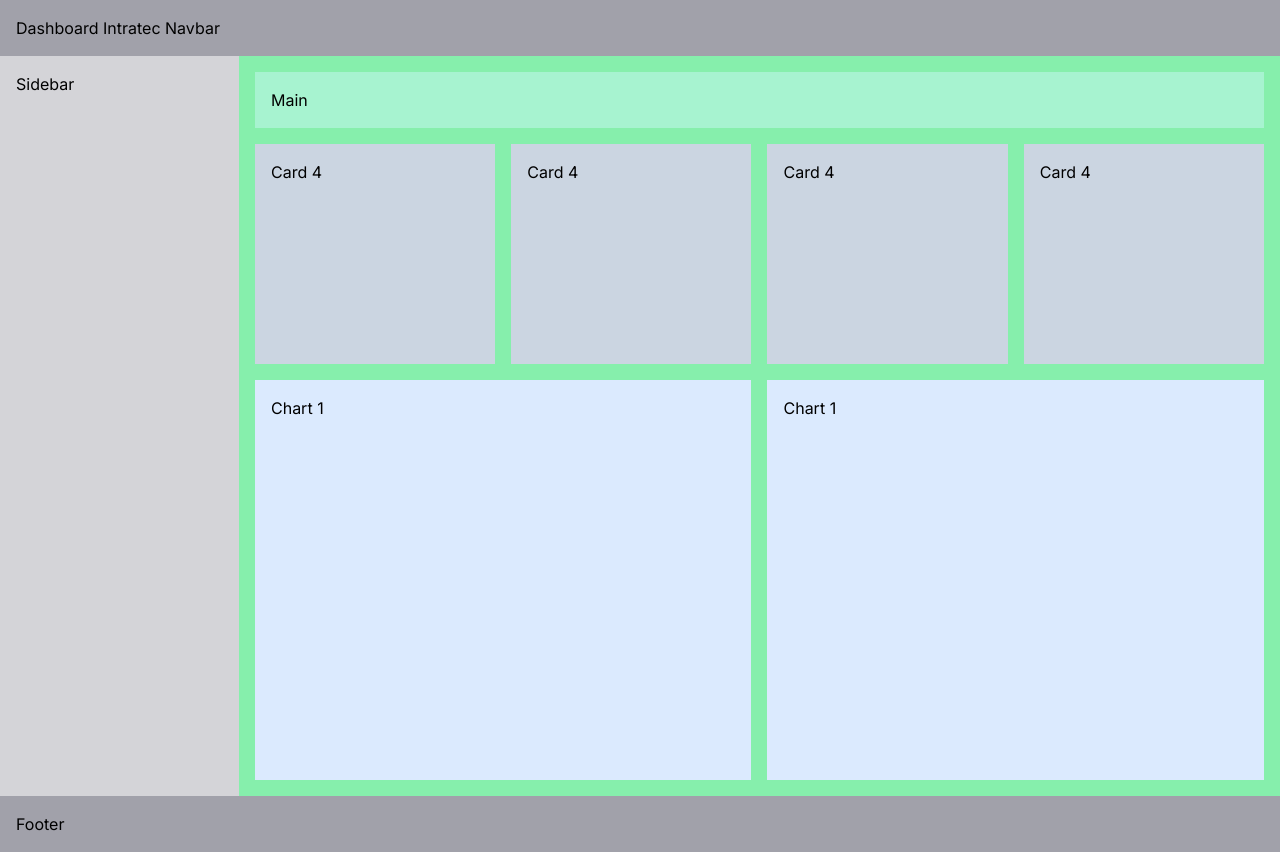
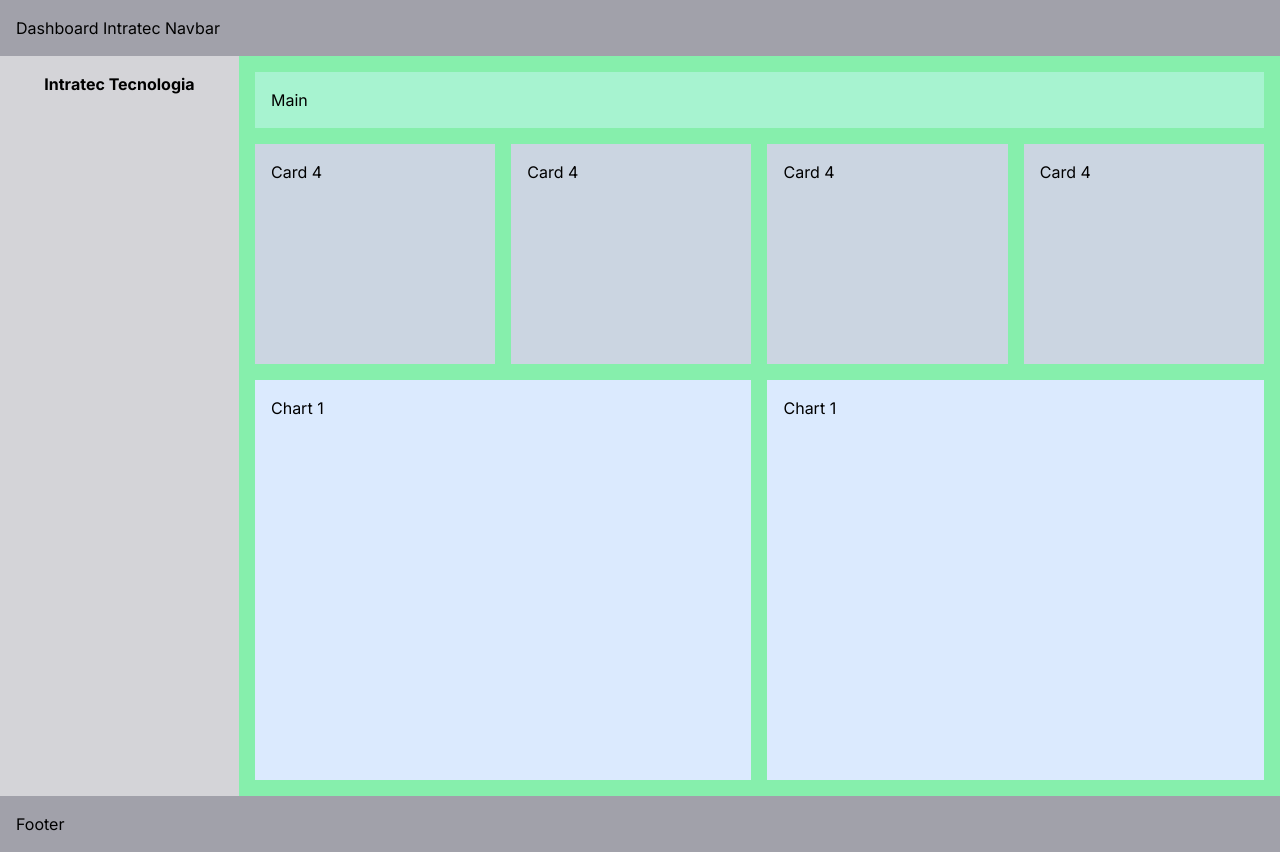
Before and after one commit to valdir-ti/dashboard-intratec, a Next.js app: page / in a window 1280 px wide. Built offline with nearby package versions, Linux system fonts and the light colour scheme.

Commit message:
feat: add sidebar handle open

```diff
--- a/src/components/Sidebar.tsx
+++ b/src/components/Sidebar.tsx
@@ -1,7 +1,34 @@
+'use client'
+
+import React from 'react'
+
 const Sidebar = () => {
+
+  const [isOpen, setIsOpen] = React.useState(true)
+  const [title, setTitle] = React.useState('...')
+
+  const handleOpenMenu = React.useCallback(() => {
+    setIsOpen(!isOpen)
+    if(!isOpen){
+      setTitle('Intratec Tecnologia')
+    }else{
+      setTitle('IT')
+    }
+  }, [isOpen, setIsOpen])
+
+  React.useEffect(() => {
+    if(isOpen){
+      setTitle('Intratec Tecnologia')
+    }else{
+      setTitle('IT')
+    }
+  }, [])
+
   return (
-    <aside className="sm:w-72 xs:w-16 bg-zinc-300 p-4">
-        <h2 className="sm:flex xs:hidden">Sidebar</h2>
+    <aside className={`bg-zinc-300 flex justify-center p-4 ${isOpen ? 'w-72' : 'w-20'}`}>
+      <h2 className="sm:flex xs:hidden cursor-pointer font-bold" onClick={handleOpenMenu}>
+        {title}
+      </h2>
     </aside>
   )
 }
```
